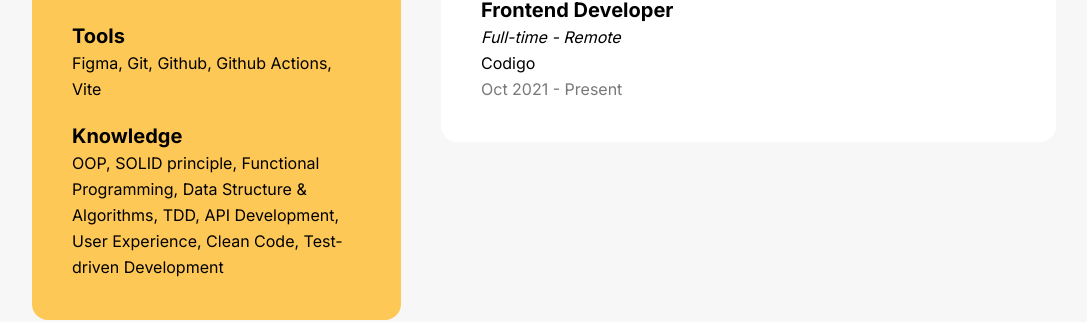
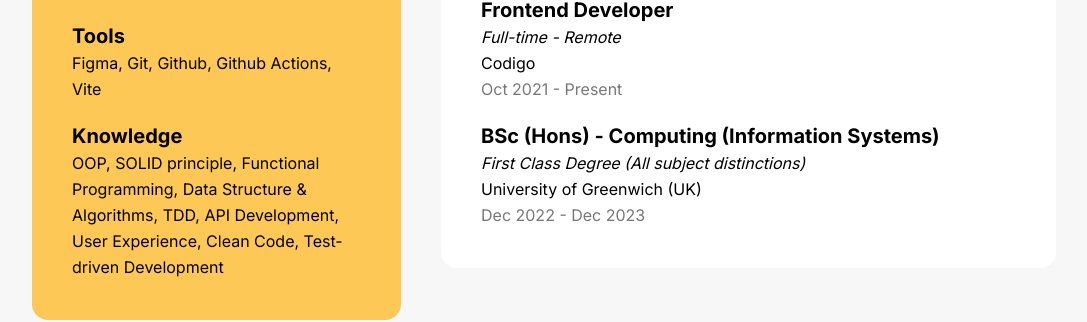
Before and after one commit to htutwaiphyoe/portfolio, a Next.js app: page / in a window 1280 px wide. Shown: the part 1320-1642 px from the top of the page, without its empty margins (96-1183 px from the left). Built offline with nearby package versions, Linux system fonts and the light colour scheme.

Commit message:
feat: UoG

```diff
--- a/constant/index.ts
+++ b/constant/index.ts
@@ -36,6 +36,13 @@ export const milestones = [
     website: "https://www.codigo.co/",
     timeline: "Oct 2021 - Present",
   },
+  {
+    title: "BSc (Hons) - Computing (Information Systems)",
+    description: "First Class Degree (All subject distinctions)",
+    place: "University of Greenwich (UK)",
+    website: "https://www.gre.ac.uk/",
+    timeline: "Dec 2022 - Dec 2023",
+  },
 ];
 
 export const skills = [
```
